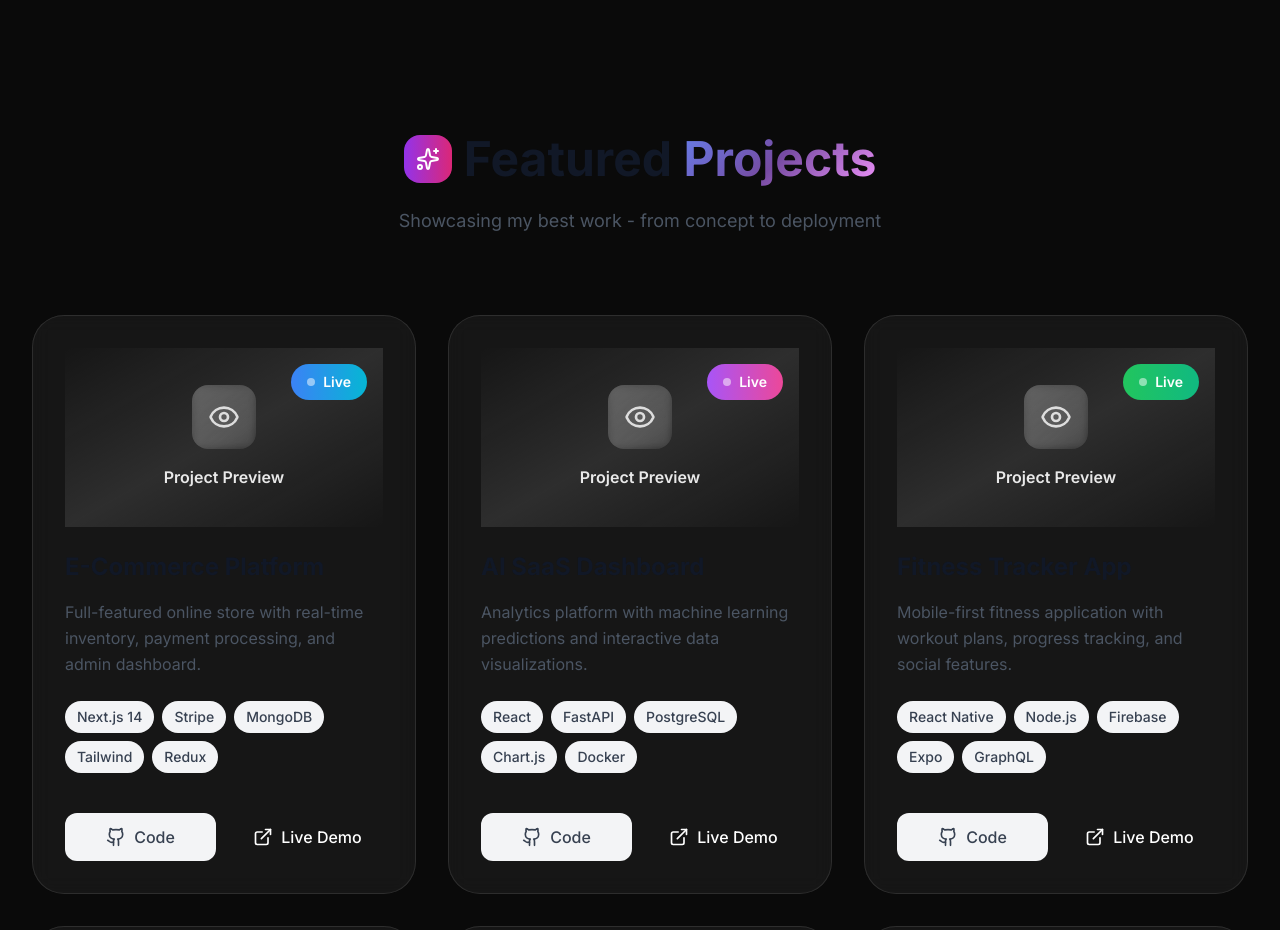
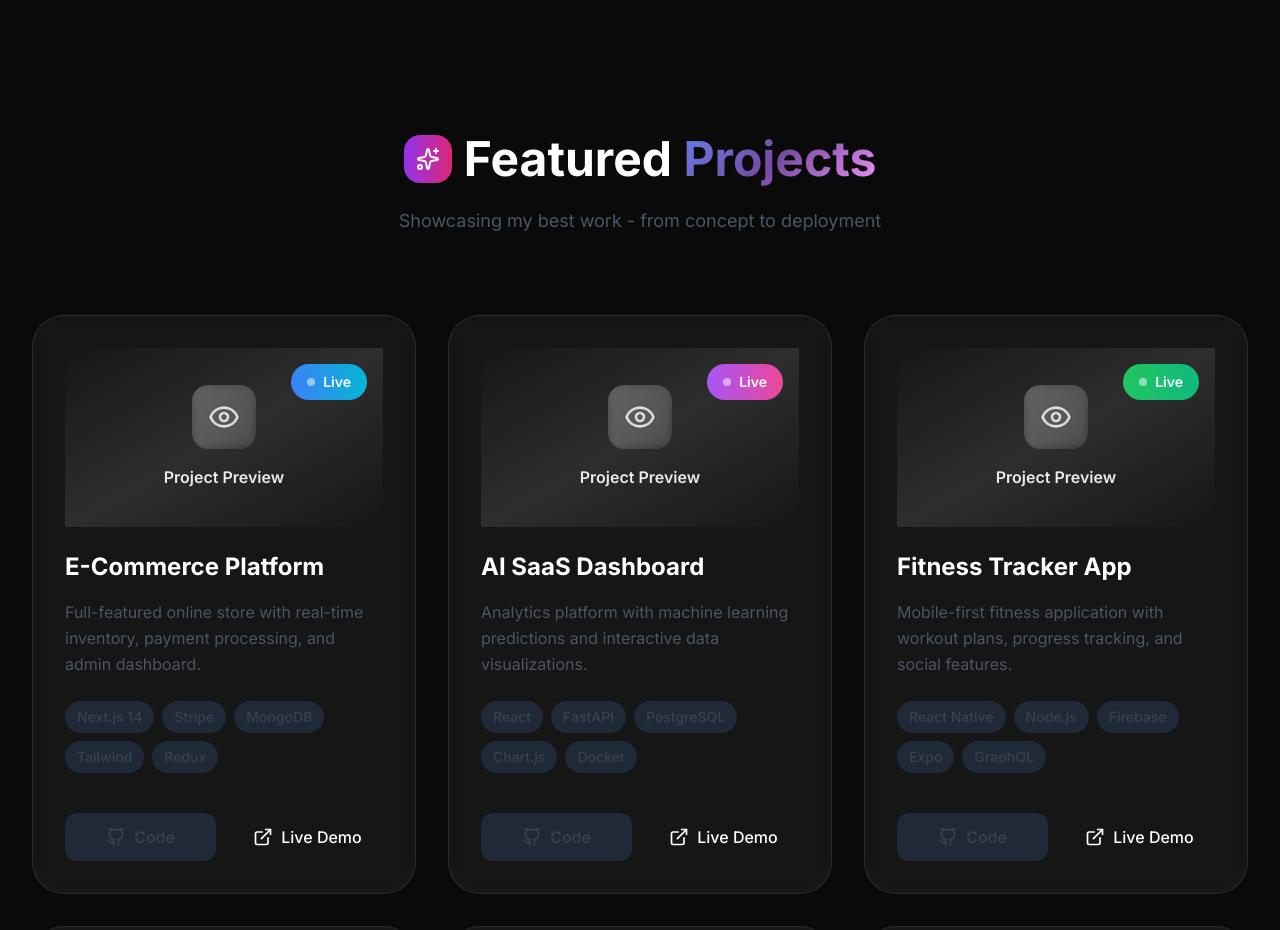
Before and after one commit to Shofee1945/iportfolio, a Next.js app: page / in a window 1280 px wide. Shown: the part 4080-5010 px from the top of the page. Built offline with nearby package versions, Linux system fonts and the light colour scheme.

Commit message:
Update text color for better visibility

```diff
--- a/src/components/Projects.tsx
+++ b/src/components/Projects.tsx
@@ -78,11 +78,11 @@ const Projects = () => {
             <div className="w-12 h-12 rounded-2xl bg-gradient-to-r from-purple-600 to-pink-600 flex items-center justify-center">
               <Sparkles className="w-6 h-6 text-white" />
             </div>
-            <h2 className="text-4xl sm:text-5xl font-bold text-gray-900 dark:text-white">
+            <h2 className="text-4xl sm:text-5xl font-bold text-gray-900 text-white">
               Featured <span className="gradient-text">Projects</span>
             </h2>
           </div>
-          <p className="text-gray-600 dark:text-gray-300 max-w-3xl mx-auto text-lg">
+          <p className="text-gray-600 text-gray-300 max-w-3xl mx-auto text-lg">
             Showcasing my best work - from concept to deployment
           </p>
         </motion.div>
@@ -197,10 +197,10 @@ const ProjectCard = ({ project, index, hoveredIndex, setHoveredIndex }: any) =>
 
         {/* Project Info */}
         <div className="space-y-4">
-          <h3 className="text-2xl font-bold text-gray-900 dark:text-white group-hover:gradient-text transition-all">
+          <h3 className="text-2xl font-bold text-gray-900 text-white group-hover:gradient-text transition-all">
             {project.title}
           </h3>
-          <p className="text-gray-600 dark:text-gray-300 leading-relaxed">
+          <p className="text-gray-600 text-gray-300 leading-relaxed">
             {project.description}
           </p>
 
@@ -209,7 +209,7 @@ const ProjectCard = ({ project, index, hoveredIndex, setHoveredIndex }: any) =>
             {project.tech.map((tech: string, idx: number) => (
               <span
                 key={idx}
-                className="px-3 py-1.5 bg-gray-100 dark:bg-gray-800 rounded-full text-sm font-medium text-gray-700 dark:text-gray-300"
+                className="px-3 py-1.5 bg-gray-100 bg-gray-800 rounded-full text-sm font-medium text-gray-700 text-gray-300"
               >
                 {tech}
               </span>
@@ -222,7 +222,7 @@ const ProjectCard = ({ project, index, hoveredIndex, setHoveredIndex }: any) =>
               href={project.github}
               whileHover={{ scale: 1.05 }}
               whileTap={{ scale: 0.95 }}
-              className="flex-1 px-4 py-3 rounded-xl bg-gray-100 dark:bg-gray-800 text-gray-700 dark:text-gray-300 hover:bg-gray-200 dark:hover:bg-gray-700 transition-colors flex items-center justify-center gap-2 font-medium"
+              className="flex-1 px-4 py-3 rounded-xl bg-gray-100 bg-gray-800 text-gray-700 text-gray-300 hover:bg-gray-200 dark:hover:bg-gray-700 transition-colors flex items-center justify-center gap-2 font-medium"
             >
               <Github className="w-5 h-5" />
               Code
```
